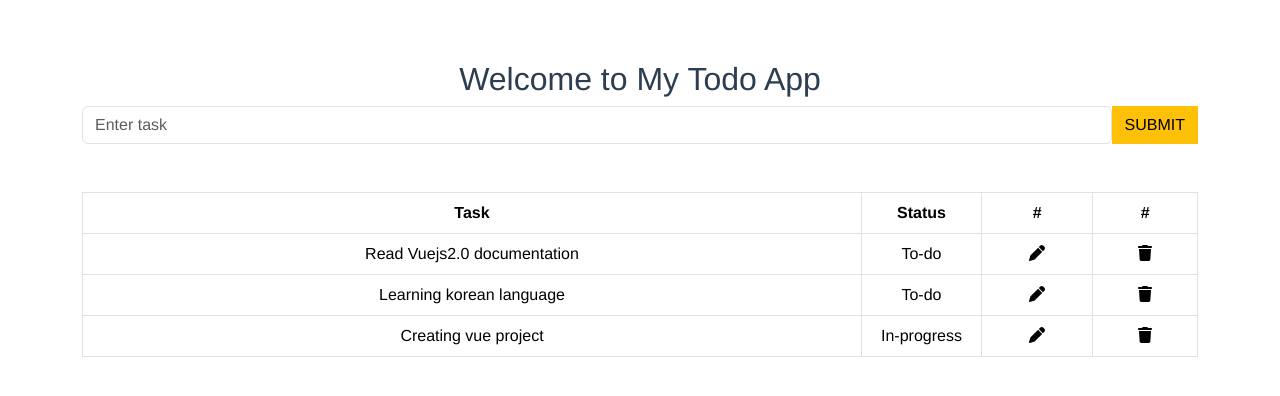
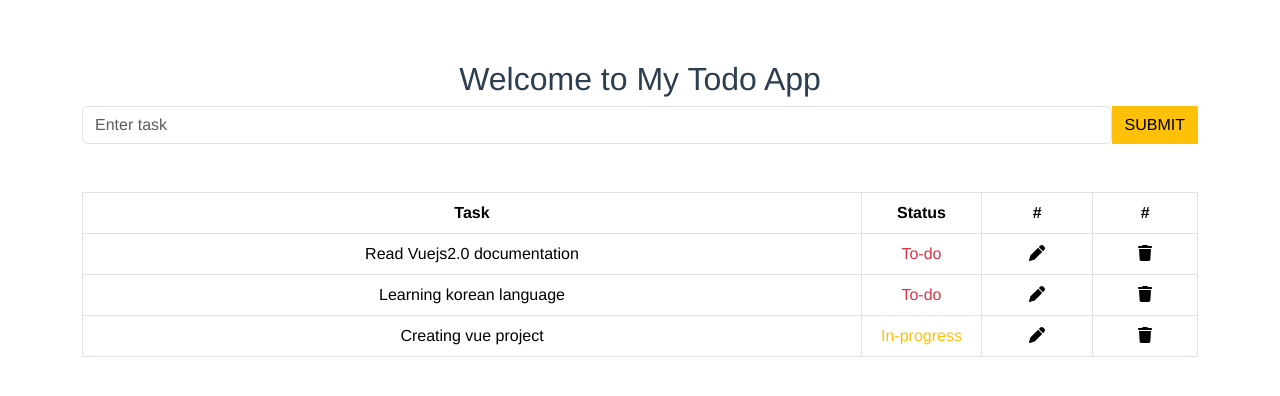
Before and after one commit to hninhnin0929/ToDoApp-V1, a Vue app: page /#/ in a window 1280 px wide. Shown: the top 396 px of the page. Built offline with nearby package versions, Linux system fonts and the light colour scheme.

Commit message:
add status text decoration

```diff
--- a/src/components/Home.vue
+++ b/src/components/Home.vue
@@ -28,7 +28,10 @@
           </td>
           <td style="width: 120px;">
             <span @click="changeStatus(index)" class="pointer"
-              >
+              :class="{'text-danger': task.status === 'to-do',
+              'text-warning': task.status === 'in-progress',
+              'text-success': task.status === 'finished'
+            }">
               {{ firstCharUpper(task.status) }}
             </span>
           </td>
```
